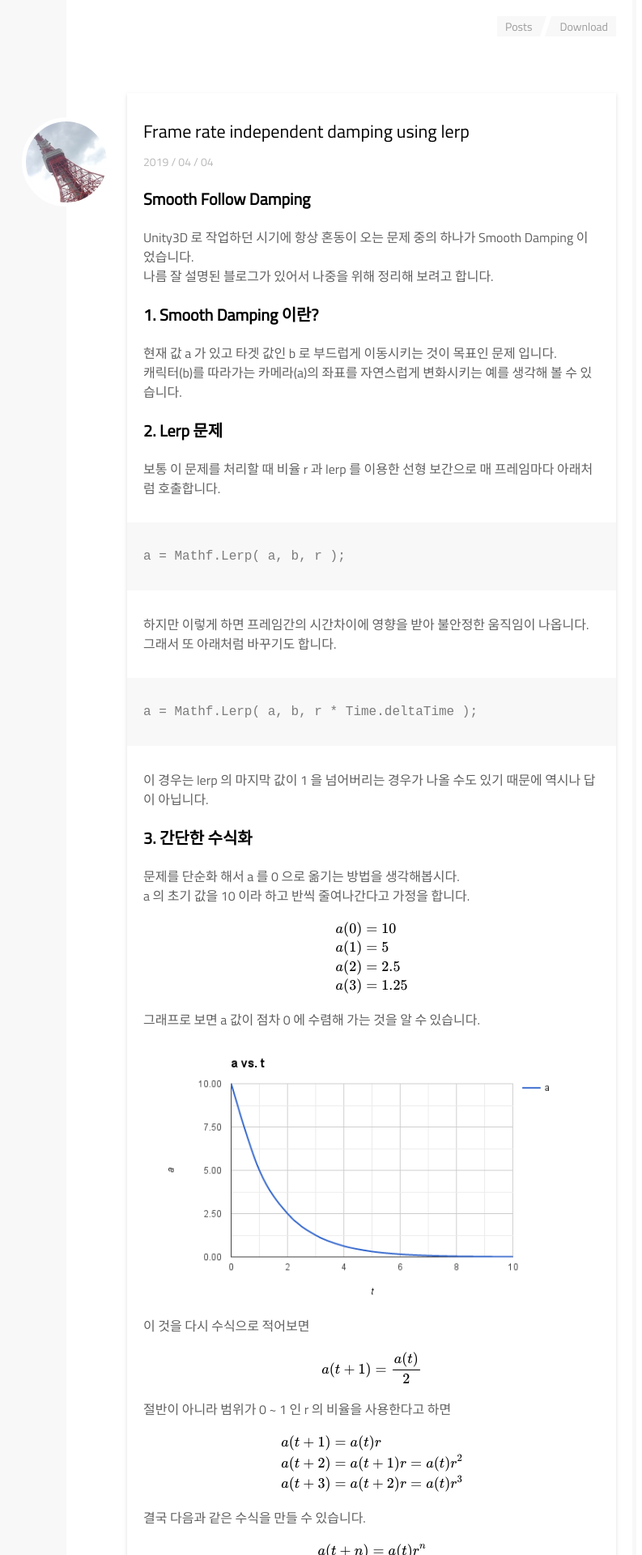
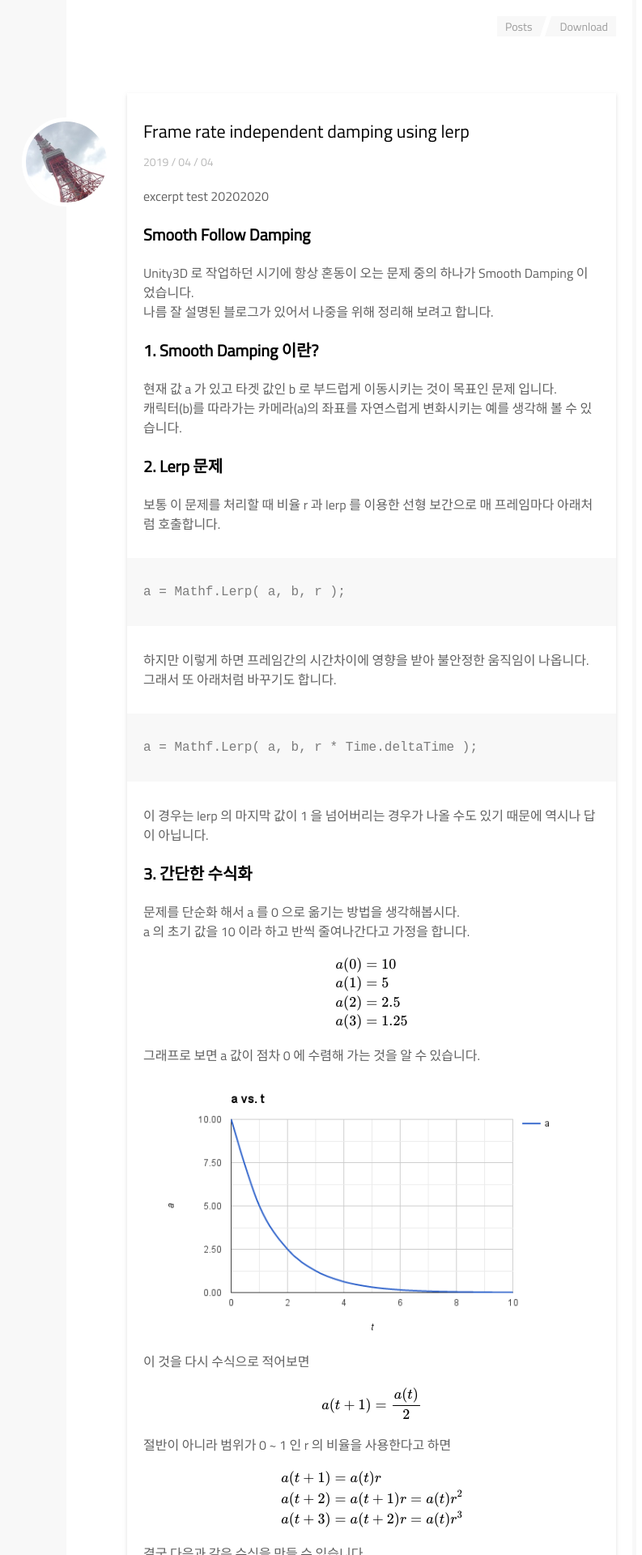
Before and after one commit to faith20/faith20.github.io, a Jekyll site: the page built from _posts/2019-04-04-smooth-follow-damping.md, in a window 1280 px wide. Shown: the top 1920 px of the page at 81% size, without its empty margins (366-1159 px from the left). Built offline with Jekyll 4.4.1, drawn with Linux system fonts in a browser that asks for light colours; formulas are drawn with MathJax 3; comment, search, counter and statistics services are not loaded.

Commit message:
excerpt test

```diff
--- a/_posts/2019-04-04-smooth-follow-damping.md
+++ b/_posts/2019-04-04-smooth-follow-damping.md
@@ -4,6 +4,8 @@ categories: Game
 tags: Game Dev
 published: true
 ---
+
+excerpt test 20202020
 
 <!-- * content
 {:toc} -->
```
